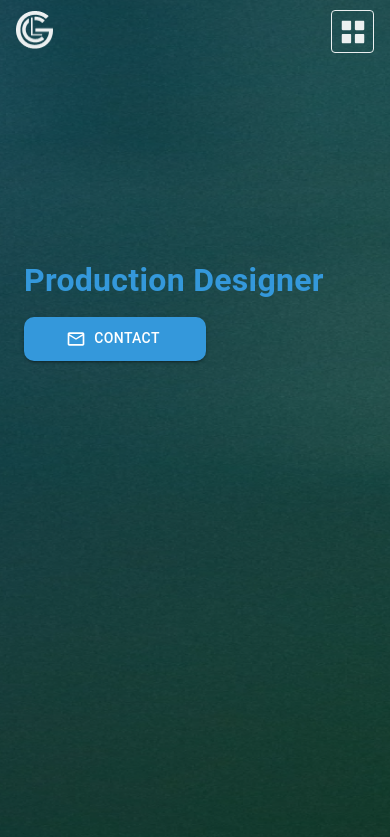
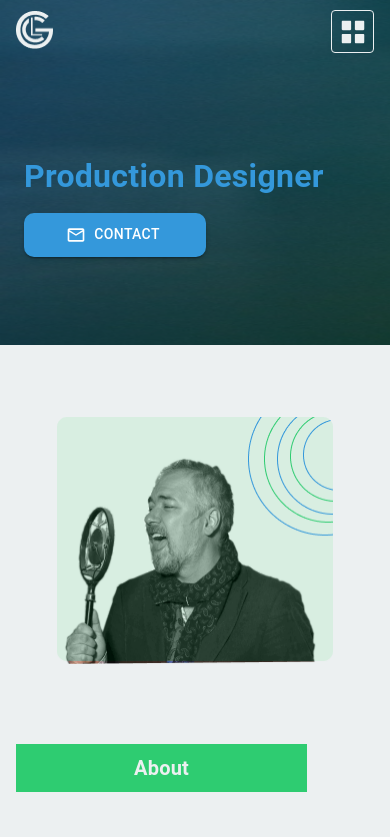
Before and after one commit to kbn4191/movie, a Next.js app: page /about in a window 390 px wide. Shown: the top 837 px of the page. Built offline with nearby package versions, Linux system fonts and the light colour scheme.

Commit message:
aboutready

```diff
--- a/src/app/component/aboutHeader/aboutHeader.tsx
+++ b/src/app/component/aboutHeader/aboutHeader.tsx
@@ -1,5 +1,6 @@
 import { Box, Container, Typography, Grid } from "@mui/material";
 import HeaderAboutDesktopbg from "../../images/aboutbgheader.png";
+import HeaderAboutMobile from "../../images/aboutbgimgmobile.png";
 import Lane from "../../images/lane.png";
 import LaneMobile from "../../images/laneMobile.png";
 import Image from "next/image";
@@ -8,12 +9,20 @@ export default function AboutHeader() {
   return (
     <>
       <Box>
-           <Image priority src={HeaderAboutDesktopbg} layout="fill" objectFit="cover" objectPosition="center" alt="background image"
-         style={{zIndex:"0", }}
 
-         />
+         <Box display={{md:"block", xs:"none"}}>
+         <Image priority src={HeaderAboutDesktopbg} layout="fill" objectFit="cover" objectPosition="center" alt="background image"
+         style={{zIndex:"0", }} />
+
+         </Box>
+         <Box display={{md:"none", xs:"block"}} height={200}>
+         <Image priority src={HeaderAboutMobile} width={899} height={345} objectFit="cover" objectPosition="center" alt="background image"
+         style={{zIndex:"0", }} />
+
+         </Box>
+
         <Container>
-          <Grid container spacing={2} sx={{zIndex:"1", position:"relative"}} mt={23}>
+          <Grid container spacing={2} sx={{zIndex:"1", position:"relative"}} mt={{md:23, xs:-15}}>
             <Grid md={6} xs={12}>
               <Box mt={{md:20, xs:10}} ml={{md:10, xs:3}} paddingBottom={{md:0, xs:10}}>
                 <Typography
@@ -46,7 +55,7 @@ export default function AboutHeader() {
         </Container>
       </Box>
       <Container>
-      <Box display={"flex"} justifyContent={"center"} mt={29} sx={{display:{md:"none", xs:"flex"}}}>
+      <Box display={"flex"} justifyContent={"center"} mt={10} sx={{display:{md:"none", xs:"flex"}}}>
             <Image src={LaneMobile} height={247} width={276} alt="" priority/>
           </Box>
       </Container>
```
Also changed, not shown: src/app/images/aboutbgimgmobile.png (added).
